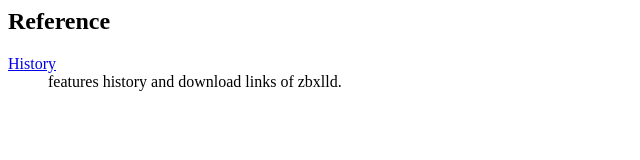
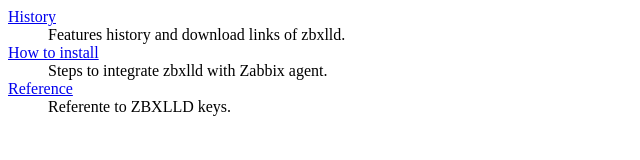
Before and after one commit to skarllot/zbxlld, a plain HTML site: page view/doc/index.html in a window 1280 px wide. Shown: the whole page, without its empty margins (0-640 px from the left). Drawn offline with Linux system fonts and the light colour scheme.

Commit message:
Partial implementation of documentation page

```diff
--- a/view/doc/index.html
+++ b/view/doc/index.html
@@ -1,5 +1,8 @@
-<h2>Reference</h2>
 <dl class="dl-horizontal">
     <dt><a href="#/documentation/history">History</a></dt>
-    <dd>features history and download links of zbxlld.</dd>
+    <dd>Features history and download links of zbxlld.</dd>
+    <dt><a href="{{ docsVersion[curVersion].howto }}">How to install</a></dt>
+    <dd>Steps to integrate zbxlld with Zabbix agent.</dd>
+    <dt><a href="{{ docsVersion[curVersion].reference }}">Reference</a></dt>
+    <dd>Referente to ZBXLLD keys.</dd>
 </dl>
```
